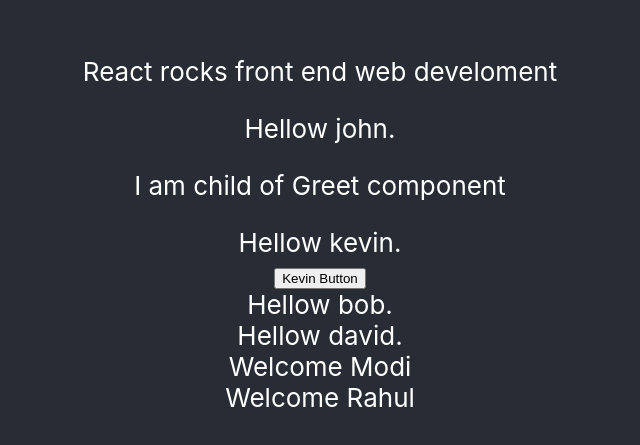
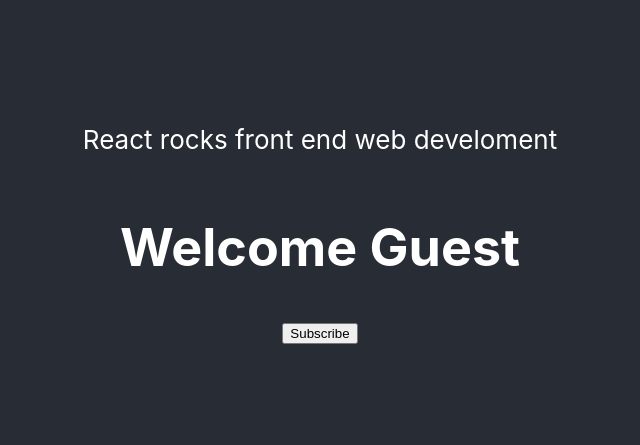
Before and after one commit to Kim-React/ReactTrnApp, a React (Create React App) app in the folder reacttrainapp/: page / in a window 1280 px wide. Shown: the part 179-624 px from the top of the page, without its empty margins (320-960 px from the left). Built offline with nearby package versions, Linux system fonts and the light colour scheme.

Commit message:
13MessageClassComponentWithState

```diff
--- a/reacttrainapp/src/App.js
+++ b/reacttrainapp/src/App.js
@@ -2,6 +2,7 @@
 import './App.css';
 import { Greet } from './greet';
 import Welcome from './Welcome';
+import Message from './Message';
 
 function App() {
   return (
@@ -10,7 +11,8 @@
         <p>
           React rocks front end web develoment
         </p>
-        <Greet name="john" >
+        <Message />
+        {/* <Greet name="john" >
          <p> I am child of Greet component</p>
           </Greet>
         <Greet name="kevin">
@@ -19,7 +21,7 @@
         <Greet name="bob"/>
         <Greet name="david"/>
         <Welcome name="Modi"></Welcome>
-        <Welcome name="Rahul"></Welcome>
+        <Welcome name="Rahul"></Welcome> */}
       </header>
     </div>
   );
--- /dev/null
+++ b/reacttrainapp/src/Message.js
@@ -0,0 +1,24 @@
+import React, { Component } from 'react'
+
+export default class Message extends Component {
+    constructor(props) {
+      super(props)
+
+      this.state = {
+         message:'Welcome Guest'
+      }
+    }
+    changeMessage(){
+        this.setState({
+            message:'Thank you for subscribing'
+        })
+    }
+  render() {
+    return (
+        <div>
+        <h1>{this.state.message}</h1>
+        <button onClick={() => this.changeMessage()}>Subscribe</button>
+      </div>
+    )
+  }
+}
--- a/reacttrainapp/src/greet.js
+++ b/reacttrainapp/src/greet.js
@@ -1,8 +1,4 @@
-// export function Greet(){
-//     return (<div>welcome to react functional component</div>)
-// }
 
 
-export const Greet = (prop) => <div>Hellow {prop.name}.
-<div>{prop.children}</div>
-</div>
+export const Greet = (prop) =>{
+     return(<div>Hellow {prop.name}.<div>{prop.children}</div></div>)}
```
